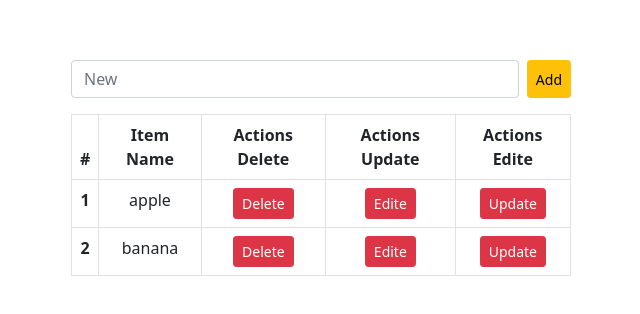
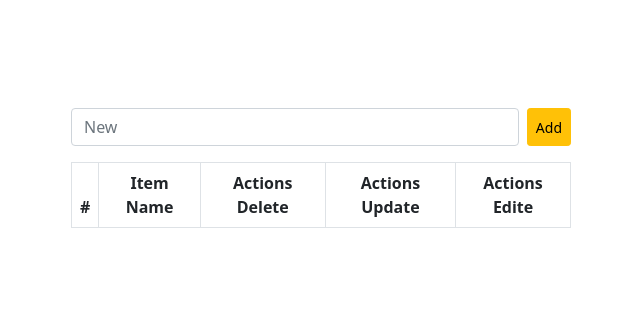
Before and after one commit to abdulrehman03125/react-js, a React (Vite) app in the folder Tu to app/: page / in a window 1280 px wide. Shown: the part 224-538 px from the top of the page, without its empty margins (319-959 px from the left). Built offline with nearby package versions, Linux system fonts and the light colour scheme.

Commit message:
Update button add

```diff
--- a/Tu to app/src/App.jsx
+++ b/Tu to app/src/App.jsx
@@ -3,7 +3,7 @@ import './App.css'
 import Listitem from './components/Listitem';
 
 function App() {
-  const [items, setItems] = useState(['apple', 'banana']);
+  const [items, setItems] = useState([]);
   const [name, setName] = useState("");
 
   const deleteItem = (index) => {
```
